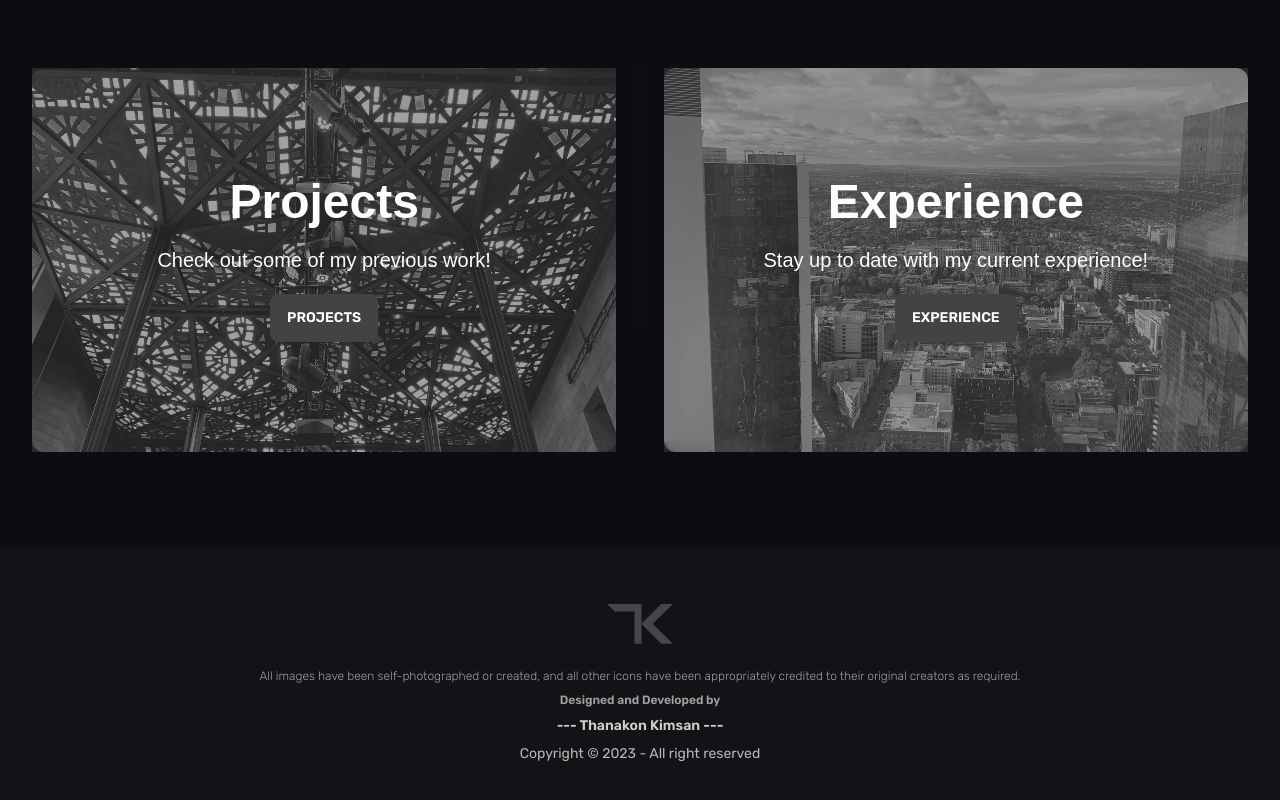
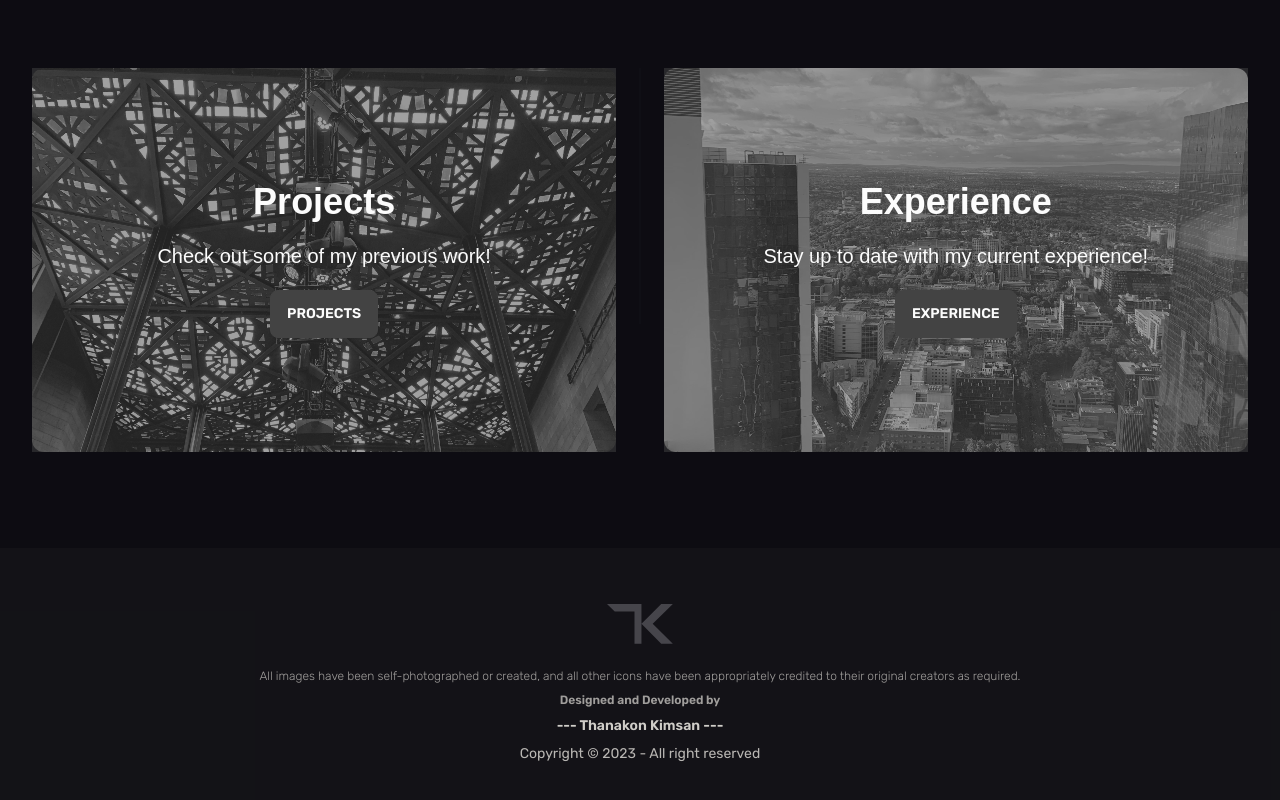
Before and after one commit to konfucius1/portfolio-website, a React (Vite) app: page / in a window 1280 px wide. Shown: the part 1168-1968 px from the top of the page. Built offline with nearby package versions, Linux system fonts and the light colour scheme; a web font is replaced by a local one.

Commit message:
minor fixes to font size and image

```diff
--- a/src/components/Hero.jsx
+++ b/src/components/Hero.jsx
@@ -48,7 +48,7 @@ const Hero = () => {
           </div>
           <div className="px-8 pb-8 sm:pb-0">
             <Link to="/about">
-              <button className="font-rubik btn bg-[#10071c] font-rubik text-off-white rounded-2xl w-36">
+              <button className="font-rubik btn bg-[#10071c] text-off-white rounded-2xl w-36">
                 Learn More
               </button>
             </Link>
--- a/src/components/HeroImage.jsx
+++ b/src/components/HeroImage.jsx
@@ -12,7 +12,7 @@ const HeroImage = ({ image, name, desc, path }) => {
       <div className="hero-overlay bg-opacity-50 "></div>
       <div className="hero-content text-center text-off-white shadow-sm">
         <div className="max-w-md">
-          <h1 className="font-satoshi mb-5 text-5xl font-bold">{name}</h1>
+          <h1 className="font-satoshi mb-5 text-4xl font-bold">{name}</h1>
           <p className="font-satoshi mb-5 text-xl">{desc}</p>
 
           <Link to={path}>
```
